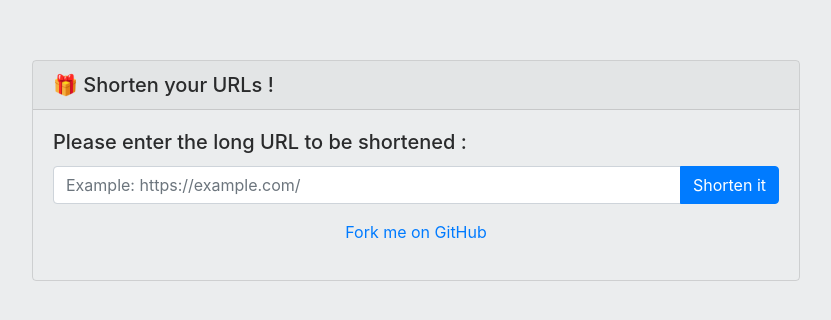
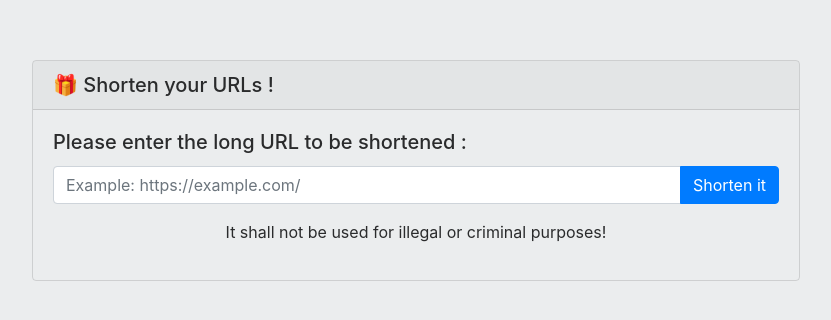
Before and after one commit to szbailin/url, a website: page index.html in a window 1280 px wide. Shown: the part 230-550 px from the top of the page, without its empty margins (224-1055 px from the left). Drawn offline with nearby package versions, Linux system fonts and the light colour scheme.

Commit message:
Update index.html

```diff
--- a/index.html
+++ b/index.html
@@ -80,7 +80,7 @@
 </div>
 </div>
 <div class="card-text">
-<a href="https://github.com/xyTom/Url-Shorten-Worker/" target="_self">Fork me on GitHub</a>
+It shall not be used for illegal or criminal purposes!
 </div>
 <p id="notice"></p>
 </div>
```
